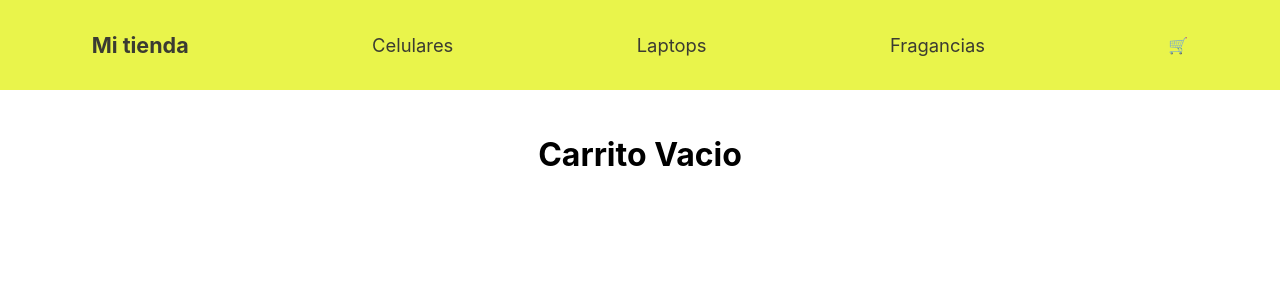
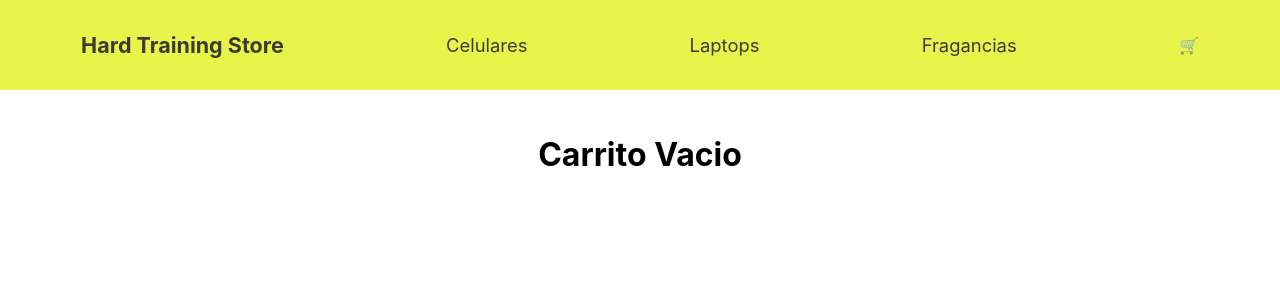
Before and after one commit to JuanPietrantonio/HardTrainingStore, a React (Create React App) app: page /cart in a window 1280 px wide. Shown: the top 300 px of the page. Built offline with nearby package versions, Linux system fonts and the light colour scheme.

Commit message:
Proyecto Final Pietrantonio

```diff
--- a/src/components/CartView/CartView.jsx
+++ b/src/components/CartView/CartView.jsx
@@ -33,7 +33,7 @@ function CartView() {
     <div>
         <h1>Este es el contenido de tu carrito</h1>
         {cart.map( cartItem=> (
-            <div>
+            <div key={cartItem.id}>
                 <img src={cartItem.thumbnail} alt={cartItem.title}/>
                 <h3>{cartItem.title}</h3>
                 <h4> ${cartItem.price} </h4>
--- a/src/components/NavBar/NavBar.jsx
+++ b/src/components/NavBar/NavBar.jsx
@@ -8,7 +8,7 @@ function NavBar() {
     return (
         <nav className="nav-menu">
             <Link to="/">
-                <h3>Mi tienda</h3>
+                <h3>Hard Training Store</h3>
             </Link>
             <Link to="/category/smartphones">Celulares</Link>
             <Link to="/category/laptops">Laptops</Link>
--- a/src/services/firebase.js
+++ b/src/services/firebase.js
@@ -73,7 +73,7 @@ export async function createBuyOrderFirestore(buyOrderData){
     const collectionRef = collection(DB, "buyorders")
     const docRef = await addDoc( collectionRef, buyOrderData);
 
-    return(docRef.id)
+    return docRef.id
 }
 
 /*export async function createBuyOrderFirestoreWithStock(buyOrderData) {
```
